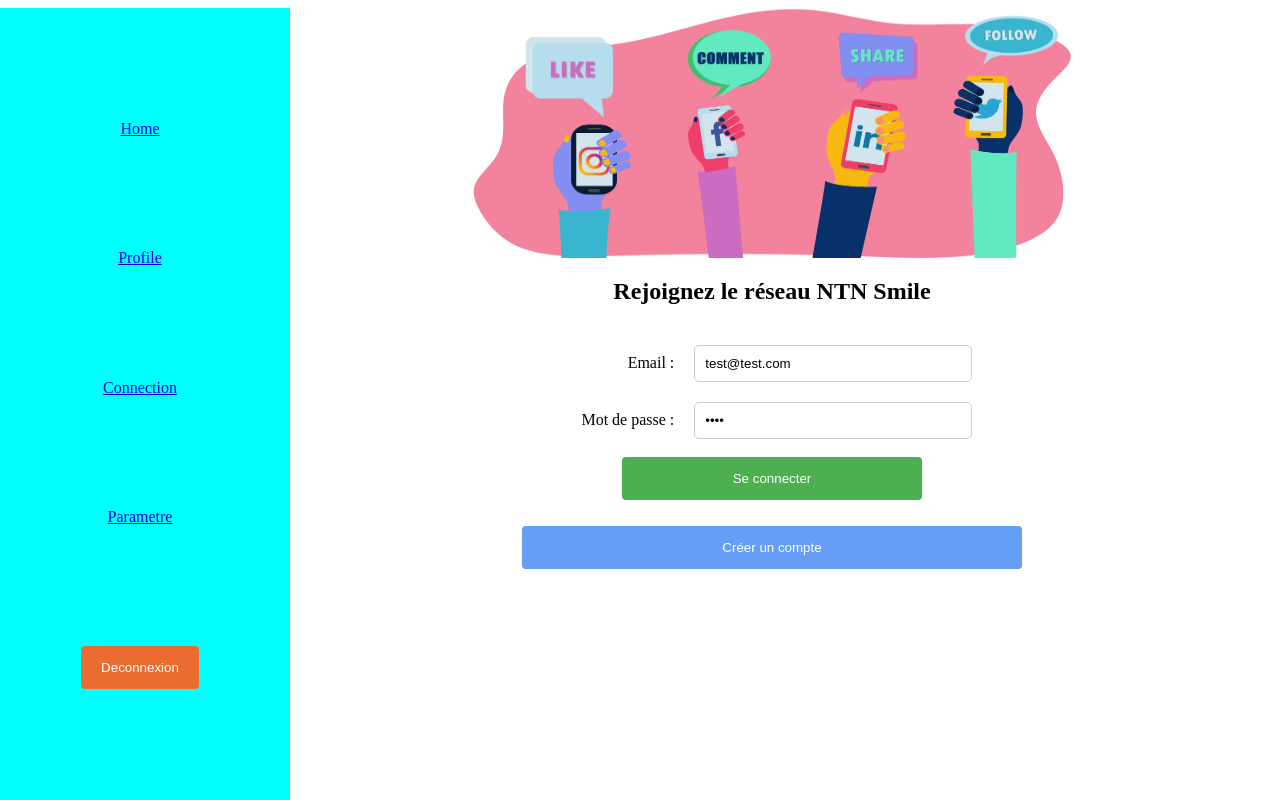
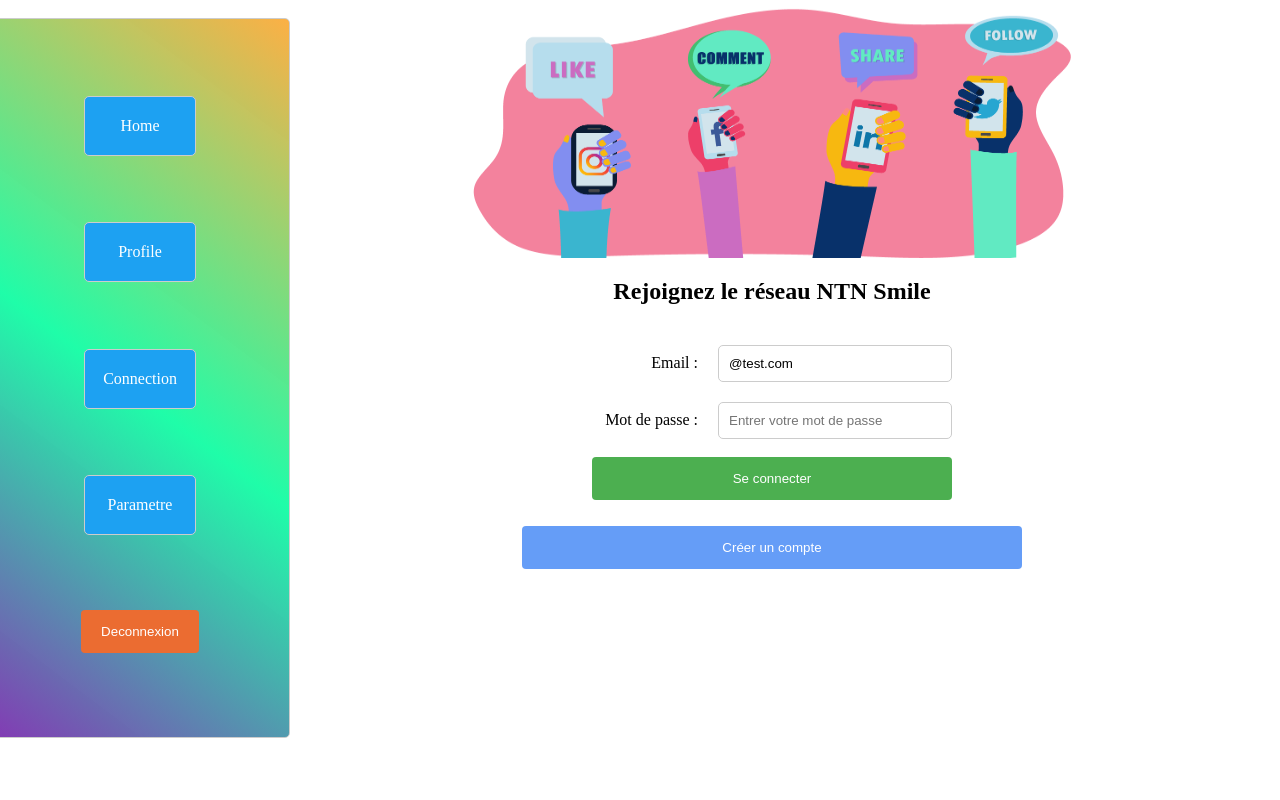
Before and after one commit to NicolasTamareg/ntnsmile, a Vue app: page /login in a window 1280 px wide. Built offline with nearby package versions, Linux system fonts and the light colour scheme.

Commit message:
nav bar et LoginCreat

```diff
--- a/src/App.vue
+++ b/src/App.vue
@@ -10,15 +10,16 @@ import ButtonDeco from "./components/ButtonDeco.vue"
   <section id="pageform">
     <header>
       <nav>
-        <RouterLink to="/">Home</RouterLink>
-        <RouterLink to="/profil">Profile</RouterLink>
-        <RouterLink to="/login">Connection</RouterLink>
-        <RouterLink to="/edit">Parametre</RouterLink>
+        <RouterLink to="/" class="router">Home</RouterLink>
+        <RouterLink to="/profil" class="router">Profile</RouterLink>
+        <RouterLink to="/login" class="router">Connection</RouterLink>
+        <RouterLink to="/edit" class="router">Parametre</RouterLink>
         <ButtonDeco/>
         </nav>
       </header>
       <RouterView />
   </section>
+
   <section>
     <footer>
 
@@ -39,21 +40,40 @@ header{
   display: flex;
   justify-content: center;
   background-color: red;
-
+  margin: 10px;
   width: 300px;
   height: 100%;
 }
 nav{
   display: flex;
   width: 300px;
-  height:  800px;
+  height:  90vh;
   position: fixed;
   padding: 0 20px 0 20px;
   flex-direction: column;
   align-items: center;
-  background-color: aqua;
-  justify-content: space-evenly;;
-
+  justify-content: space-evenly;
+  padding: 10px;
+  border: 1px solid #ccc;
+  border-radius: 5px;
+  background: rgb(131,58,180);
+  background: linear-gradient(37deg, rgba(131,58,180,1) 0%, rgba(29,253,168,0.9920343137254902) 48%, rgba(252,176,69,1) 100%);
+  }
+  .router{
+    display: flex;
+    justify-content: center;
+    width: 40%;
+    background-color: #1DA1F2;
+    color: white;
+    text-decoration: none;
+    padding: 20px;
+    border: 1px solid #ccc;
+    border-radius: 5px;
+  }
+  .router:hover {
+    background-color: white;
+    color: #1DA1F2;
+    transition: 0.3s;
   }
 
 
--- a/src/components/ButtonDeco.vue
+++ b/src/components/ButtonDeco.vue
@@ -1,17 +1,35 @@
-<script>
+<script >
+
 export default {
+    data () {
+        return{
+            shouldDisplayBtn: true,
+
+        }
+
+    },
 
     methods : {
         btnDeco: function () {
             localStorage.clear();
+        },
+    },
+    computed : {
+        showBtnDeco : function () {
+            const token = localStorage.getItem("token");
+            if(token){
+                this.shouldDisplayBtn = true
+            }
         }
+
     }
+
 
 }
 </script>
 
 <template>
-    <button class="btn-deco" @click="btnDeco">Deconnexion</button>
+    <button v-if="shouldDisplayBtn" class="btn-deco" @click="btnDeco">Deconnexion</button>
 </template>
 
 <style scoped>
@@ -23,6 +41,10 @@ export default {
     color: white;
     padding: 14px 20px;
     margin: 8px 0;
-  }
+}
+.btn-deco:hover{
+    background-color: #a85027;
+    transition: 0.3s;
+}
 
 </style>
--- a/src/components/LoginCreat.vue
+++ b/src/components/LoginCreat.vue
@@ -27,8 +27,8 @@
           >
         </div>
 
+        <input type="submit" value="Se connecter">
 
-           <input type="submit" value="Se connecter">
       </form>
 
       <p v-if="user.result === true" class="success">
@@ -38,11 +38,11 @@
       </p>
       <p v-else-if="user.result === false" class="error">Connexion échouée</p>
 
-        <p v-if="user.resultInscrption === true" class="success">Inscription réussie</p>
-        <p v-else-if="user.resultInscrption === false" class="error">Inscription échouée</p>
-
 
       <button  @click="handleClick">Créer un compte</button>
+
+      <p v-if="user.resultForm === true" class="success">Inscription réussie</p>
+      <p v-else-if="user.resultForm === false" class="error">Inscription échouée</p>
 
       <div id="modalContainer" v-if="shouldDisplayForm" @submit.prevent="register">
         <form action="">
@@ -103,8 +103,11 @@
             placeholder="Confirmer votre mot de passe"
             >
           </div>
-               <input type="submit" value="Valider" >
+
+          <input type="submit" value="Valider">
+
           </form>
+
 
 
 
@@ -118,23 +121,21 @@
 export default {
   data() {
     return {
-        userList: [],
 
       user:{
-            firstname:"Thanh",
-            lastname:"Huynh",
-            email: "test@test.com",
-            password: "test",
-            passwordVerirfy:"test",
+        firstname:"",
+        lastname:"",
+        email: "@test.com",
+        password: "",
+        passwordVerirfy:"",
         token: "",
         result: null,
-            resultInscrption: null,
-
+        resultForm: null,
 
       },
 
       shouldDisplayForm: false,
-        newUser:"",
+
     };
 
   },
@@ -186,6 +187,7 @@ export default {
       this.user.result = data.success;
       if (data.success === true) {
         this.token = data.token;
+
         // rediriger vers la page d'accueil ?
         // voici comment "persister" une valeur dans le disque dur
         localStorage.setItem("token", data.token);
@@ -215,13 +217,11 @@ export default {
 
       const data = await response.json();
 
-      this.user.resultInscrption = data.successInscription;
-      if (data.successInscription === true) {
-        this.token = data.token;
+      this.user.resultForm = data.success;
+      if (data.success === true) {
 
-      localStorage.setItem("token", data.token);
-      const token = localStorage.getItem("token");
        }
+      this.shouldDisplayForm = false
      },
     },
 
@@ -253,6 +253,13 @@ export default {
 
         return 'border-green';
       },
+
+      formIsValid: function () {
+        if (this.user.firstname === 'border-green' && this.user.lastname === 'border-green' && this.user.password === 'border-green' && this.user.passwordVerirfy === 'border-green') {
+          return true;
+        }
+        return false;
+      },
     //   EmailIsValid: function (email) {
     //     var re = /^(([^<>()[\]\\.,;:\s@"]+(\.[^<>()[\]\\.,;:\s@"]+)*)|(".+"))@((\[[0-9]{1,3}\.[0-9]{1,3}\.[0-9]{1,3}\.[0-9]{1,3}\])|(([a-zA-Z\-0-9]+\.)+[a-zA-Z]{2,}))$/;
     //     return re.test(email), 'border-green';
@@ -274,7 +281,7 @@ form {
   align-items: center;
   flex-direction: column;
   margin: 10px;
-  width: 50%;
+  width: 60%;
 }
 form input {
   width: 100%;
@@ -295,10 +302,11 @@ form input[type=submit] {
   cursor: pointer;
   &:hover{
     background-color: #45a049;
+    transition: 0.3s;
   }
 }
 label{
-    width: 160px;
+    width: 50%;
     display: flex;
     align-items: center;
     justify-content: end;
@@ -307,7 +315,7 @@ label{
 .inputContent{
     display: flex;
     flex-direction: row;
-    width: 80%;
+    width: 60%;
     justify-content: center;
 }
 
@@ -322,6 +330,7 @@ button{
   cursor: pointer;
   &:hover{
     background-color: rgb(82, 127, 199);
+    transition: 0.3s;
   }
 
 }
@@ -332,7 +341,7 @@ button{
     align-items: center;
 
 }
-.success {
+.success,.successForm {
   width: 70%;
   margin-top: 20px;
   padding: 10px;
@@ -343,7 +352,7 @@ button{
   outline: none;
 }
 
-.error {
+.error,.errorForm {
   margin-top: 20px;
   padding: 10px;
   background-color: #b42f26;
```
Lines whose indentation alone changed are shown as unchanged.
